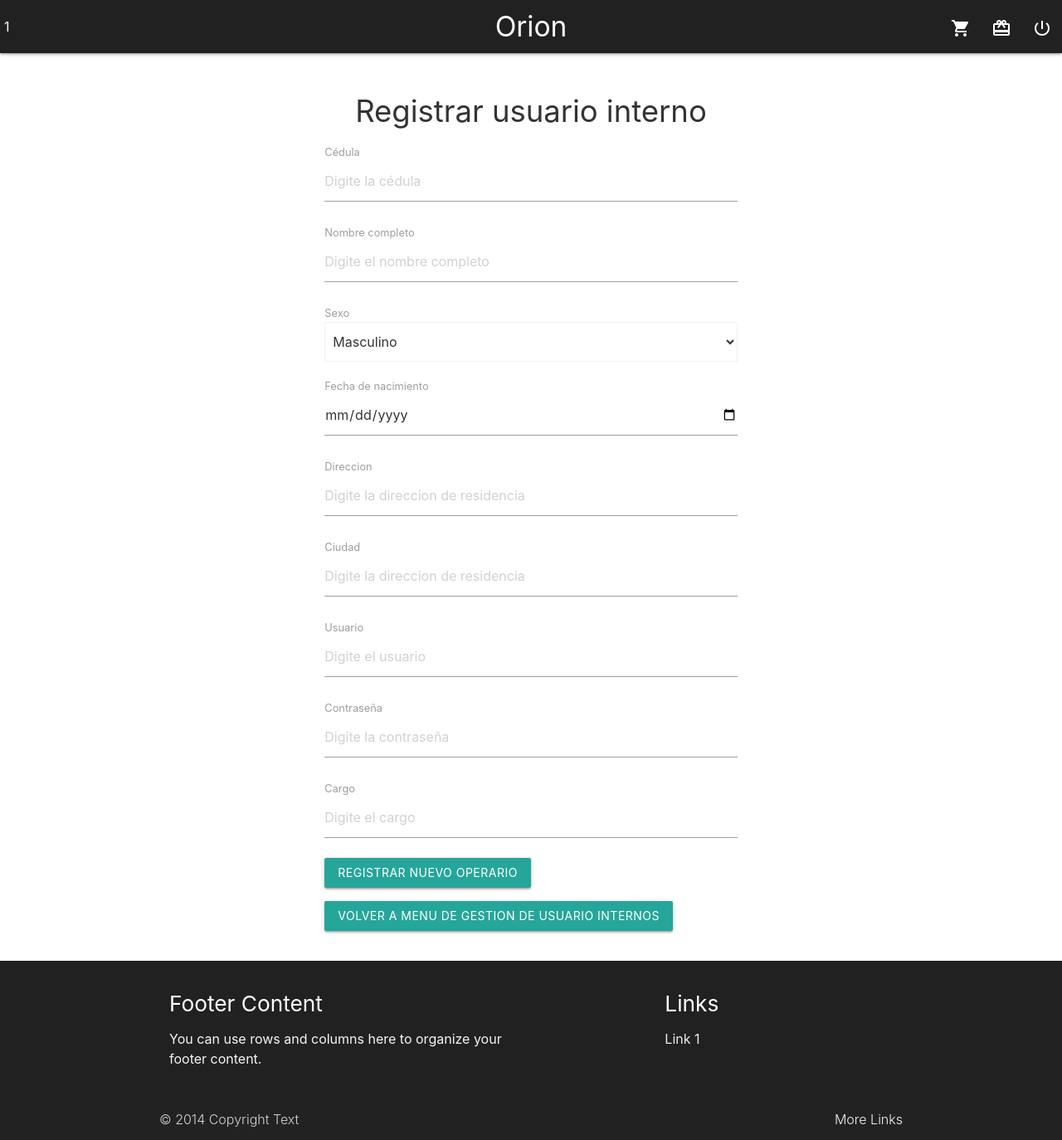
After one commit to edwardmroa/Orion-Project-2021, a Flask app: page /dashboard/internos/registro in a window 1280 px wide. The commit adds this page. Shown: the whole page at 83% size. Run offline with Flask 2, Linux system fonts and the light colour scheme; a user stored in the database is signed in; some libraries are stand-ins or nearby versions.

Commit message:
Añadido CRUD a usuarios internos

```diff
--- a/app.py
+++ b/app.py
@@ -2,7 +2,8 @@ import os
 import sqlite3
 from sqlite3 import Error
 from flask import Flask, render_template, flash, request, redirect, url_for, session, send_file, current_app, g
-from formulario import RegistroComprador, producto, Login, PerfilUsuario, formularioLogin, formularioRegistro, CambioPassword, EliminarCuenta
+from wtforms.validators import Length
+from formulario import RegistroComprador, producto, Login, PerfilUsuario, formularioLogin, formularioRegistro, CambioPassword, EliminarCuenta, RegistrarOperario, ListarOperarios
 from werkzeug.security import generate_password_hash, check_password_hash
 from datetime import datetime
 from db import get_db, close_db
@@ -229,12 +230,12 @@ def login():
     except:
         return render_template('login.html', form=form, titulo='Inicio de sesión')
 
+@app.route('/dashboard/internos/<id>/update', methods=('GET', 'POST'))
 @app.route('/perfil/<id>', methods=('GET', 'POST'))
 def usuario(id):
     if 'rol' in session and 'user_id' in session:
         if session['rol'] != 'Usuario externo':
             form = PerfilUsuario()
-            id = session['user_id']
             db = get_db()
             orden = "SELECT cedula, nombre,  sexo, fecha_nacimiento,  direccion,ciudad, username,cargo, rol FROM usuarios WHERE id_usuario= ?"
             data = db.execute(orden, (id,)).fetchone()
@@ -342,6 +343,79 @@ def eliminarPerfil( ):
     else:
         return redirect( url_for( 'dashboard' ) )
 
+@app.route('/dashboard/internos/registro', methods=('GET', 'POST'))
+def registroUsuarioInterno( ):
+    form = RegistrarOperario()
+    if 'user_id' in session:
+        if session['rol'] == 'Super administrador' and request.method == 'POST':
+            datos = [request.form['cedula'], request.form['nombreCompleto'], request.form['sexo'], request.form['fechaNacimiento'], request.form['direccion'], request.form['ciudad'], request.form['username'], request.form['password'], request.form['cargo'], "Usuario interno" ]
+            cedula = datos[0]
+            fechaDeNacimiento = datos[3]
+            fechaDeNacimiento = fechaDeNacimiento.split("-")
+            celular = datos[5]
+            #fallo = validarDatosDeUsuario(datos[7],correo,fechaDeNacimiento,celular,identificacion)
+            fallo = None
+            db= get_db()
+            if  fallo == None:
+                orden = "SELECT id_usuario FROM usuarios WHERE cedula= ?"
+                if db.execute(orden,(datos[0],)).fetchone()  == None:
+                    orden = "SELECT id_usuario FROM usuarios WHERE username= ?"
+                    if db.execute(orden,(datos[6],)).fetchone() == None:
+                        orden = "INSERT INTO usuarios (cedula, nombre, sexo, fecha_nacimiento,direccion, ciudad,username, password, rol, acum_compras, num_bonos, cargo) VALUES (?,?,?,?,?,?,?,?,?,?,?,?)"
+                        db.execute(orden,(datos[0], datos[1], datos[2], datos[3], datos[4],  datos[5],datos[6], generate_password_hash(datos[7]), datos[9],0,0,datos[8]))
+                        db.commit()
+                        db.close()
+                        return redirect( url_for( 'dashboardUsuarioInterno' ) )
+                    else:
+                        fallo = "Usuario ya existe en base de datos"
+                else:
+                    fallo = "Cedula ya existe en base de datos"
+            if fallo is not None:
+                flash(fallo)
+            db.close()
+        return render_template('registroOperarios.html', form=form, titulo='Registrar Usuario')
+    else:
+        return redirect( url_for( 'dashboard' ) )
+
+
+@app.route('/dashboard/internos', methods=('GET', 'POST'))
+def dashboardUsuarioInterno( ):
+    if 'user_id' in session:
+        if session['rol'] == 'Super administrador':
+            form = ListarOperarios()
+            db = get_db()
+            usuarios = db.execute( 'SELECT id_usuario,cedula,nombre,username,cargo FROM usuarios WHERE rol = "Usuario interno" and Estado="Activo"').fetchall()
+            if request.method=='POST':
+                cedula = request.form['busqueda']
+                if cedula.isdigit():
+                    for us in reversed(usuarios):
+                        cedulaUsuario = str(us[1])
+                        if not cedula in cedulaUsuario:
+                            usuarios.remove(us)
+            return render_template('dashboard_gestion_internos.html', usuarios = usuarios, form=form)
+        return redirect( url_for( 'dashboard' ) )
+    else:
+        return redirect( url_for( 'dashboard' ) )
+
+@app.route('/dashboard/internos/<id>/delete', methods=('GET', 'POST'))
+def eliminarPerfilOperario(id):
+    if 'user_id' in session:
+        if session['rol'] == 'Super administrador':
+            db = get_db()
+            nombre = db.execute( 'SELECT username FROM usuarios WHERE id_usuario = ? and rol = "Usuario interno"', (id,)).fetchall()
+            if len(nombre)>0:
+                nombre = nombre[0][0]
+                if request.method == 'POST':
+                    db.execute("UPDATE usuarios SET Estado = ? WHERE id_usuario = ? and Estado='Activo'",('Cerrado',id,))
+                    db.commit()
+                    db.close()
+                    return redirect( url_for( 'dashboardUsuarioInterno' ) )
+                return render_template('eliminarOperario.html', nombre=nombre, titulo='Eliminar cuenta')
+            return redirect( url_for( 'dashboardUsuarioInterno' ) )
+        return redirect( url_for( 'dashboard' ) )
+    else:
+        return redirect( url_for( 'dashboard' ) )
+
 @app.route( '/logout' )
 def logout():
     session.clear()
--- a/formulario.py
+++ b/formulario.py
@@ -70,3 +70,18 @@ class CambioPassword(FlaskForm):
 class EliminarCuenta(FlaskForm):
     password = PasswordField('Confirme su contraseña', validators=[DataRequired(message='No dejar vacío, completar')], render_kw = {"placeholder": "Ingrese su contraseña actual"})
     confirmar = SubmitField('CONFIRMAR')
+
+class ListarOperarios(FlaskForm):
+    busqueda = StringField('', validators=[DataRequired(message='No dejar vacío, completar')], render_kw = {"placeholder": "Escriba la cedula del usuario interno a buscar"})
+    enviar = SubmitField('Buscar')
+
+class RegistrarOperario(FlaskForm):
+    cedula = StringField('Cédula', validators=[DataRequired(message='No dejar vacío, completar')], render_kw = {"placeholder": "Digite la cédula"})
+    nombreCompleto = StringField('Nombre completo', validators=[DataRequired(message='No dejar vacío, completar')], render_kw = {"placeholder": "Digite el nombre completo"})
+    sexo = SelectField(u'Sexo', choices=[('Masculino', 'Masculino'), ('Femenino', 'Femenino'), ('NoBinario', 'Prefiero no decirlo')])
+    fechaNacimiento = DateField('Fecha de nacimiento',format='%Y-%m-%d' , validators=[DataRequired(message='No dejar vacío, completar')])
+    direccion = StringField('Direccion', validators=[DataRequired(message='No dejar vacío, completar')], render_kw = {"placeholder": "Digite la direccion de residencia"})
+    ciudad = StringField('Ciudad', validators=[DataRequired(message='No dejar vacío, completar')], render_kw = {"placeholder": "Digite la direccion de residencia"})
+    username = StringField('Usuario', validators=[DataRequired(message='No dejar vacío, completar')], render_kw = {"placeholder": "Digite el usuario"})
+    password = PasswordField('Contraseña', validators=[DataRequired(message='No dejar vacío, completar')], render_kw = {"placeholder": "Digite la contraseña"})
+    cargo = StringField('Cargo', validators=[DataRequired(message='No dejar vacío, completar')], render_kw = {"placeholder": "Digite el cargo"})
--- a/templates/base.html
+++ b/templates/base.html
@@ -119,6 +119,5 @@
 
     <!-- MaterialDark JS -->
     <script src="{{ url_for('static', filename='js/main.js') }}"></script>
-
 </body>
 </html>
--- a/templates/eliminarCuenta.html
+++ b/templates/eliminarCuenta.html
@@ -2,6 +2,8 @@
 {% block contenido %}
 <div class="col s8 offset-s2 m6 offset-m3">
     <br>
+    <h5 class="center-align">Esta a punto de eliminar su cuenta, si desea hacerlo confirme su contraseña</h5>
+
 <form action="" method="post" name="formCambioPassword">
 <p>
     {{ form.password.label }}
@@ -11,5 +13,6 @@
     {{ form.confirmar( class="btn waves-effect waves-light") }}
     </p>
 </form>
+<h6 class="center-align">Recuerde: al eliminar su cuenta se eliminara TODOS los datos asociados a la misma</h6>
 </div>
 {% endblock %}
--- /dev/null
+++ b/templates/registroOperarios.html
@@ -0,0 +1,57 @@
+{% extends "base.html" %}
+{% block contenido %}
+
+    <div class="col s12 m6 offset-m3 ">
+        <br>
+        <h4 style="text-align: center;">Registrar usuario interno</h4>
+    <form action="" method="post" name="formRegistroOperario">
+    <p>
+        {{ form.cedula.label }}
+        {{ form.cedula }}
+    </p>
+    <p>
+        {{ form.nombreCompleto.label }}
+        {{ form.nombreCompleto }}
+        </p>
+    <p>
+        {{ form.sexo.label }}
+        {{ form.sexo(class="browser-default") }}
+        </p>
+    <p>
+        {{ form.fechaNacimiento.label }}
+        {{ form.fechaNacimiento }}
+        </p>
+    <p>
+        {{ form.direccion.label }}
+        {{ form.direccion }}
+        </p>
+    <p>
+        {{ form.ciudad.label }}
+        {{ form.ciudad }}
+    </p>
+    <p>
+        {{ form.username.label }}
+        {{ form.username }}
+    </p>
+    <p>
+        {{ form.password.label }}
+        {{ form.password }}
+    </p>
+    <p>
+        {{ form.cargo.label }}
+        {{ form.cargo }}
+    </p>
+    <p>
+        <button class="btn" type="submit" id="registrarUsuario">Registrar nuevo operario</button>
+    </p>
+    </form>
+
+    <form action="{{ url_for('dashboardUsuarioInterno') }}">
+        <p>
+            <button class="btn" type="submit" id="volver">Volver a menu de gestion de usuario internos</button>
+        </p>
+    </form>
+    </div>
+
+
+{% endblock %}
```
Also changed, not shown: templates/dashboard_gestion_internos.html (added, +46 -0 lines), templates/eliminarOperario.html (added, +11 -0 lines), templates/perfilDeUsuario.html (+7 -0 lines), db.db.
